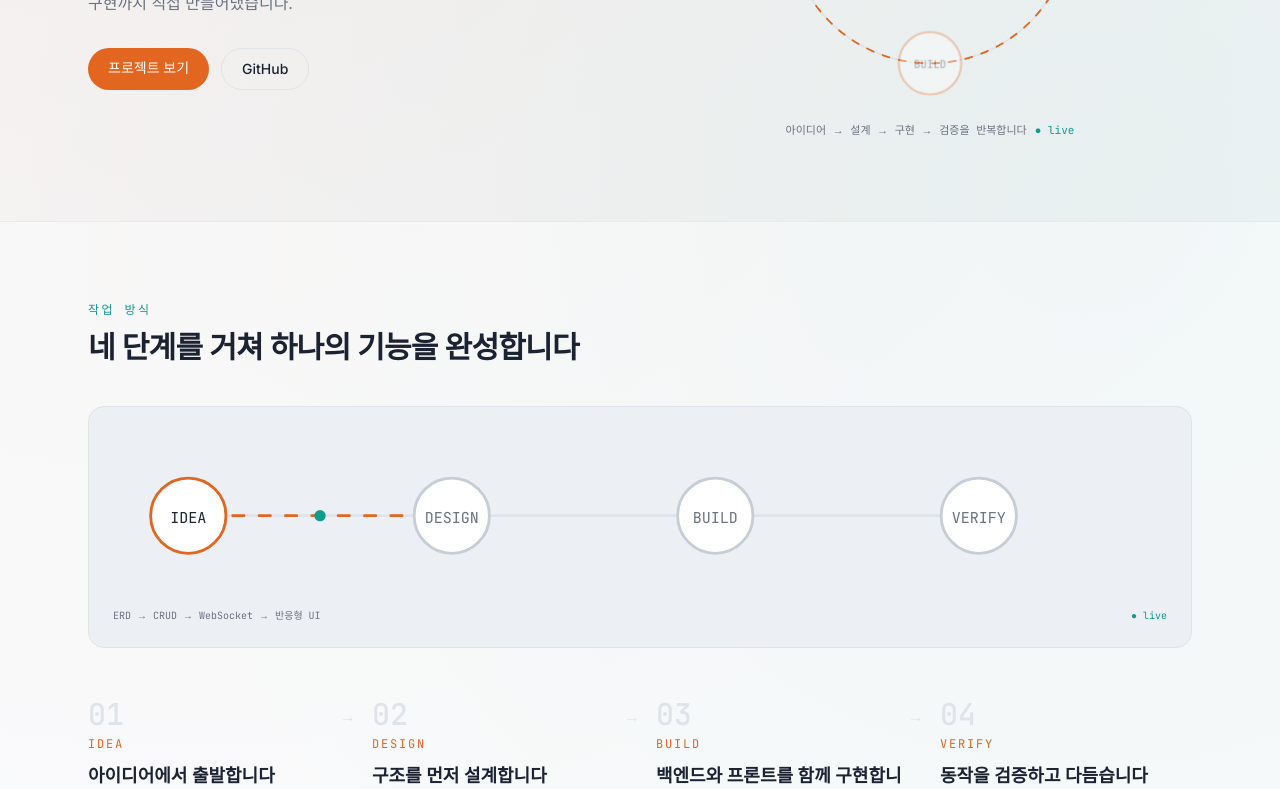
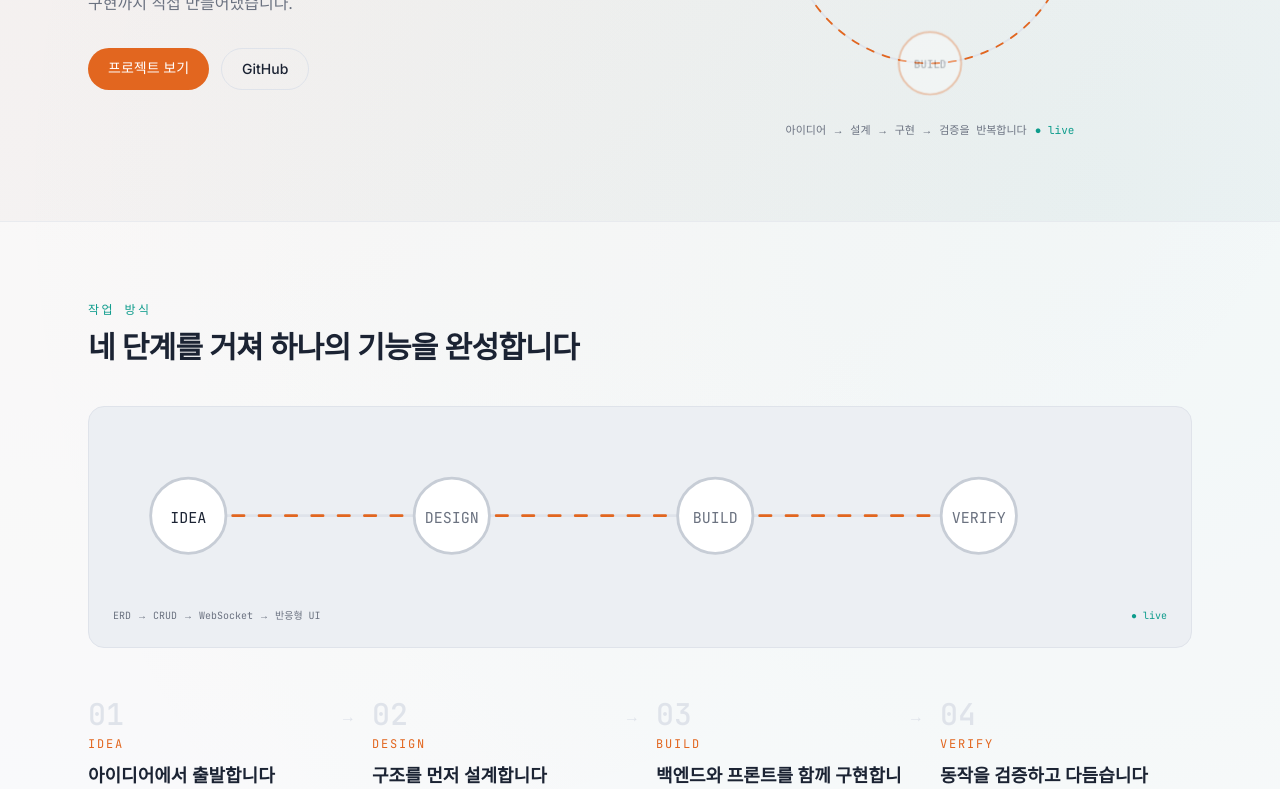
Before and after one commit to minsung1102/minsung-portfolio, a Next.js app: page / in a window 1280 px wide. Shown: the part 433-1222 px from the top of the page. Built offline with nearby package versions, Linux system fonts and the light colour scheme.

Commit message:
2페이지 수정

```diff
--- a/app/globals.css
+++ b/app/globals.css
@@ -47,6 +47,29 @@ body {
   to { stroke-dashoffset: -28; }
 }
 
+.dot-move {
+  animation: dot-move 7.6s linear infinite;
+}
+
+@keyframes dot-move {
+  0% { cx: 40; }
+  73.68% { cx: 460; }
+  100% { cx: 460; }
+}
+
+.node-pulse {
+  animation: node-flash 7.6s linear infinite;
+}
+
+@keyframes node-flash {
+  0% { stroke: #E2661F; }
+  3.5% { stroke: #E2661F; }
+  4.5% { stroke: #C7CDD6; }
+  95.5% { stroke: #C7CDD6; }
+  96.5% { stroke: #E2661F; }
+  100% { stroke: #E2661F; }
+}
+
 @media (prefers-reduced-motion: reduce) {
   *, *::before, *::after {
     animation-duration: 0.001ms !important;
--- a/app/page.tsx
+++ b/app/page.tsx
@@ -196,19 +196,18 @@ export default function Home() {
           {/* Signature: horizontal system-flow diagram */}
           <div className="mt-10 rounded-2xl border border-line bg-panel p-6">
             <svg viewBox="0 0 560 90" className="w-full" aria-hidden="true">
-              <line x1="40" y1="45" x2="180" y2="45" stroke="#DFE3EA" strokeWidth="1.5" />
-              <line x1="180" y1="45" x2="320" y2="45" stroke="#DFE3EA" strokeWidth="1.5" />
-              <line x1="320" y1="45" x2="460" y2="45" stroke="#DFE3EA" strokeWidth="1.5" />
+              <line x1="40" y1="45" x2="460" y2="45" stroke="#DFE3EA" strokeWidth="1.5" />
               <line
                 x1="40"
                 y1="45"
-                x2="180"
+                x2="460"
                 y2="45"
                 stroke="#E2661F"
                 strokeWidth="1.5"
                 className="agent-path"
                 strokeLinecap="round"
               />
+              <circle cx="40" cy="45" r="3" fill="#0E9C8C" className="dot-move" />
               {[
                 { x: 40, label: "IDEA", active: true },
                 { x: 180, label: "DESIGN", active: false },
@@ -223,6 +222,8 @@ export default function Home() {
                     fill="#FFFFFF"
                     stroke={n.active ? "#E2661F" : "#C7CDD6"}
                     strokeWidth="1.5"
+                    className="node-pulse"
+                    style={{ animationDelay: `${((n.x - 40) / 420) * 5.6}s` }}
                   />
                   <text
                     x={n.x}
@@ -236,7 +237,6 @@ export default function Home() {
                   </text>
                 </g>
               ))}
-              <circle cx="110" cy="45" r="3" fill="#0E9C8C" />
             </svg>
             <div className="mt-2 flex flex-wrap items-center justify-between gap-2 font-mono text-[10px] text-text-muted">
               <span>ERD → CRUD → WebSocket → 반응형 UI</span>
```
